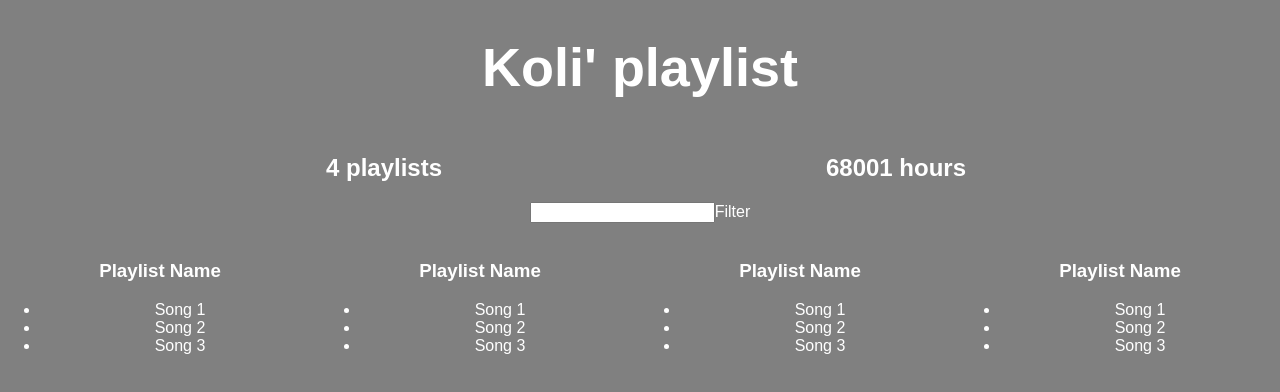
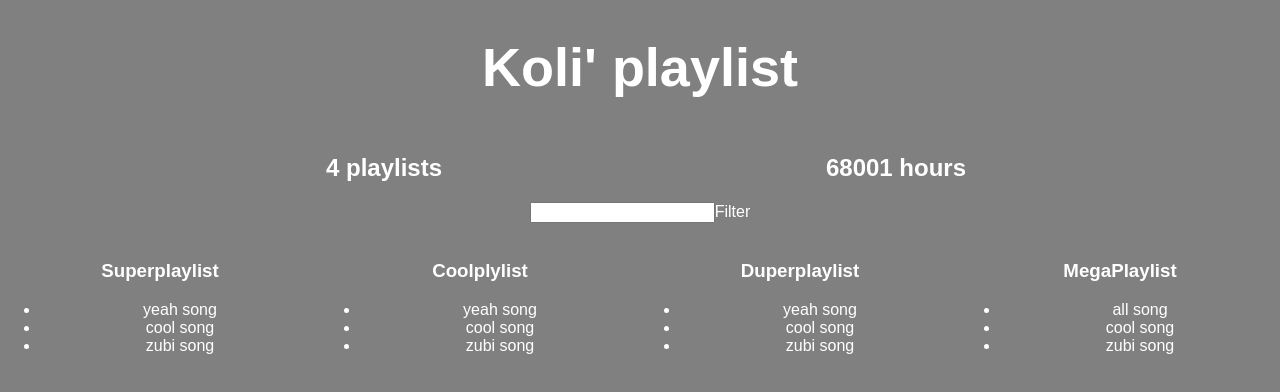
Before and after one commit to Kolimator/Spotify-App, a React (Create React App) app: page / in a window 1280 px wide. Shown: the top 392 px of the page. Built offline with nearby package versions, Linux system fonts and the light colour scheme.

Commit message:
add songs

```diff
--- a/src/App.js
+++ b/src/App.js
@@ -13,7 +13,7 @@ let fakeServerData = {
         playlists: [{name:"Superplaylist",songs:[{name:"yeah song",duration:433323},{name:"cool song",duration:43345},{name:"zubi song",duration:543345}]},
             {name:"Coolplylist",songs:[{name:"yeah song",duration:433323},{name:"cool song",duration:43345},{name:"zubi song",duration:543345}]},
             {name:"Duperplaylist",songs:[{name:"yeah song",duration:433323},{name:"cool song",duration:43345},{name:"zubi song",duration:543345}]},
-            {name:"MegaPlaylist",songs:[{name:"yeah song",duration:433323},{name:"cool song",duration:43345},{name:"zubi song",duration:543345}]}]
+            {name:"MegaPlaylist",songs:[{name:"all song",duration:433323},{name:"cool song",duration:43345},{name:"zubi song",duration:543345}]}]
     }
 }
 
@@ -64,11 +64,11 @@ class Playlist extends Component{
         return(
             <div style={{...defaultStyle,display: "inline-block", width:"25%"}}>
                 <img/>
-                <h3>Playlist Name</h3>
+                <h3>{this.props.playlist.name}</h3>
                 <ul>
-                    <li>Song 1</li>
-                    <li>Song 2</li>
-                    <li>Song 3</li>
+                    {this.props.playlist.songs.map(song=>{
+                        return <li>{song.name}</li>
+                    })}
                 </ul>
             </div>
 
@@ -88,17 +88,19 @@ class App extends Component {
   render() {
     return (
       <div className="App" style={defaultColor}>
-          {this.state.serverData.user && <h1 style={{...defaultStyle,"font-size":"54px"}}> {this.state.serverData.user.name}' playlist</h1>}
-          {this.state.serverData.user &&
+          {this.state.serverData.user ?
               <div>
-          <PlaylistCounter playlists={ this.state.serverData.user.playlists}/>
-          <HoursCounter  playlists={ this.state.serverData.user.playlists}/>
-              </div>}
-          <Filter/>
-          <Playlist/>
-          <Playlist/>
-          <Playlist/>
-          <Playlist/>
+                  <h1 style={{...defaultStyle, "font-size": "54px"}}> {this.state.serverData.user.name}' playlist</h1>
+                  <PlaylistCounter playlists={this.state.serverData.user.playlists}/>
+
+                  <HoursCounter playlists={this.state.serverData.user.playlists}/>
+
+                  <Filter/>
+                  {this.state.serverData.user.playlists.map(playlist => {
+                      return <Playlist playlist={playlist}/>
+                  })}
+              </div> : <h2 style={defaultStyle}>Loading ...</h2>
+          }
       </div>
     );
   }
```
